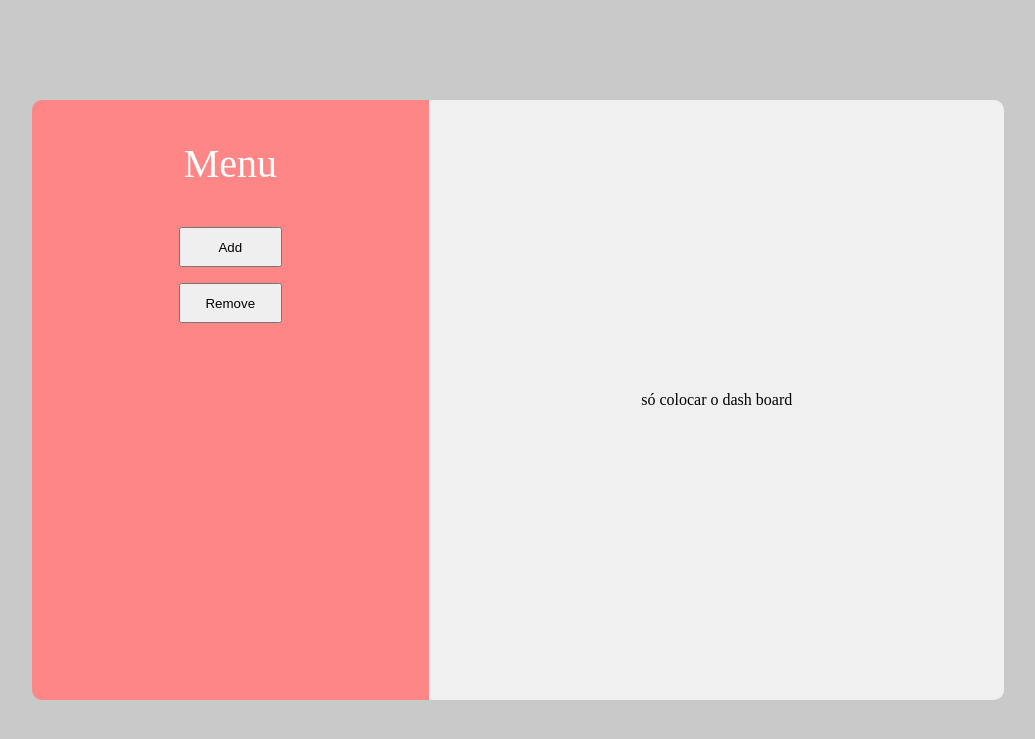
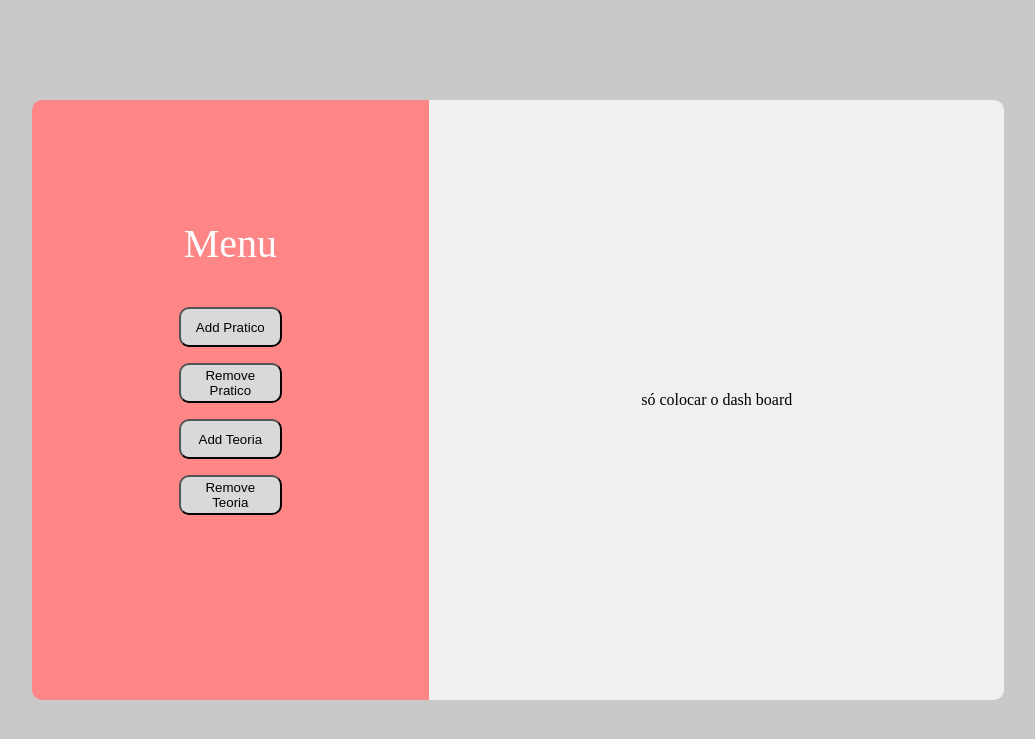
Before and after one commit to maryane-castro/quimica-webII, a Django app: template templates/dashboard.html in a window 1280 px wide. Shown: the top 739 px of the page, without its empty margins (122-1157 px from the left). Run offline with Django 4.2, Linux system fonts and the light colour scheme; the template is opened without the code that fills it, so the values that code supplies are empty.

Commit message:
Update dashboard.html

```diff
--- a/templates/dashboard.html
+++ b/templates/dashboard.html
@@ -39,6 +39,18 @@
             color: white;
             border-radius: 10px 0 0 10px;
             text-align: center;
+
+        }
+
+        #opcoes > button{
+            width: 8vw;
+            height: 5vh;
+            margin-bottom: 2vh;
+
+
+            background-color: #D9D9D9;
+            border-radius: 10px;
+            color: #000;
         }
 
 
@@ -56,11 +68,8 @@
         }
 
 
-        #opcoes > button{
-            width: 8vw;
-            height: 5vh;
-            margin-bottom: 2vh;
-        }
+
+
 
 
 
@@ -74,10 +83,13 @@
         <div class="main">
             <div id="title">
                 <div>
-                    <p>Menu</p>
+                    <p style="margin-top: 15vh;">Menu</p>
                     <div id="opcoes">
-                        <button style="display: block;">Add</button>
-                        <button style="display: block;">Remove</button>
+                        <button style="display: block;">Add Pratico</button>
+                        <button style="display: block;">Remove Pratico</button>
+
+                        <button style="display: block;">Add Teoria</button>
+                        <button style="display: block;">Remove Teoria</button>
                     </div>
                 </div>
 
```
